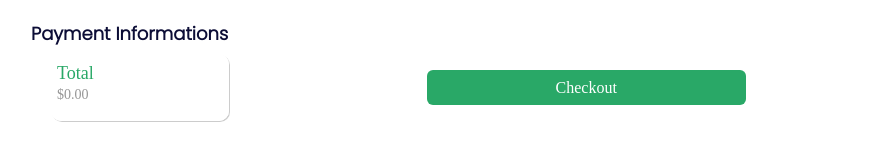
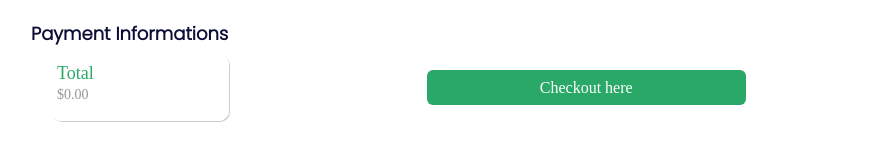
Before and after one commit to Ruciera21/cap-art-shop, a React (Create React App) app: page /cart in a window 1280 px wide. Shown: the part 123-283 px from the top of the page, without its empty margins (163-1038 px from the left). Built offline with nearby package versions, Linux system fonts and the light colour scheme.

Commit message:
Redux added

```diff
--- a/src/pages/cart/index.js
+++ b/src/pages/cart/index.js
@@ -107,7 +107,7 @@ const Cart = () => {
               <H2>${subTotalPrice}</H2>
             </CardDpm>
 
-            <A href="/">Checkout</A>
+            <A href="/">Checkout here</A>
           </DataPayment>
         </PaymentInformation>
       </CartProduct>
```
